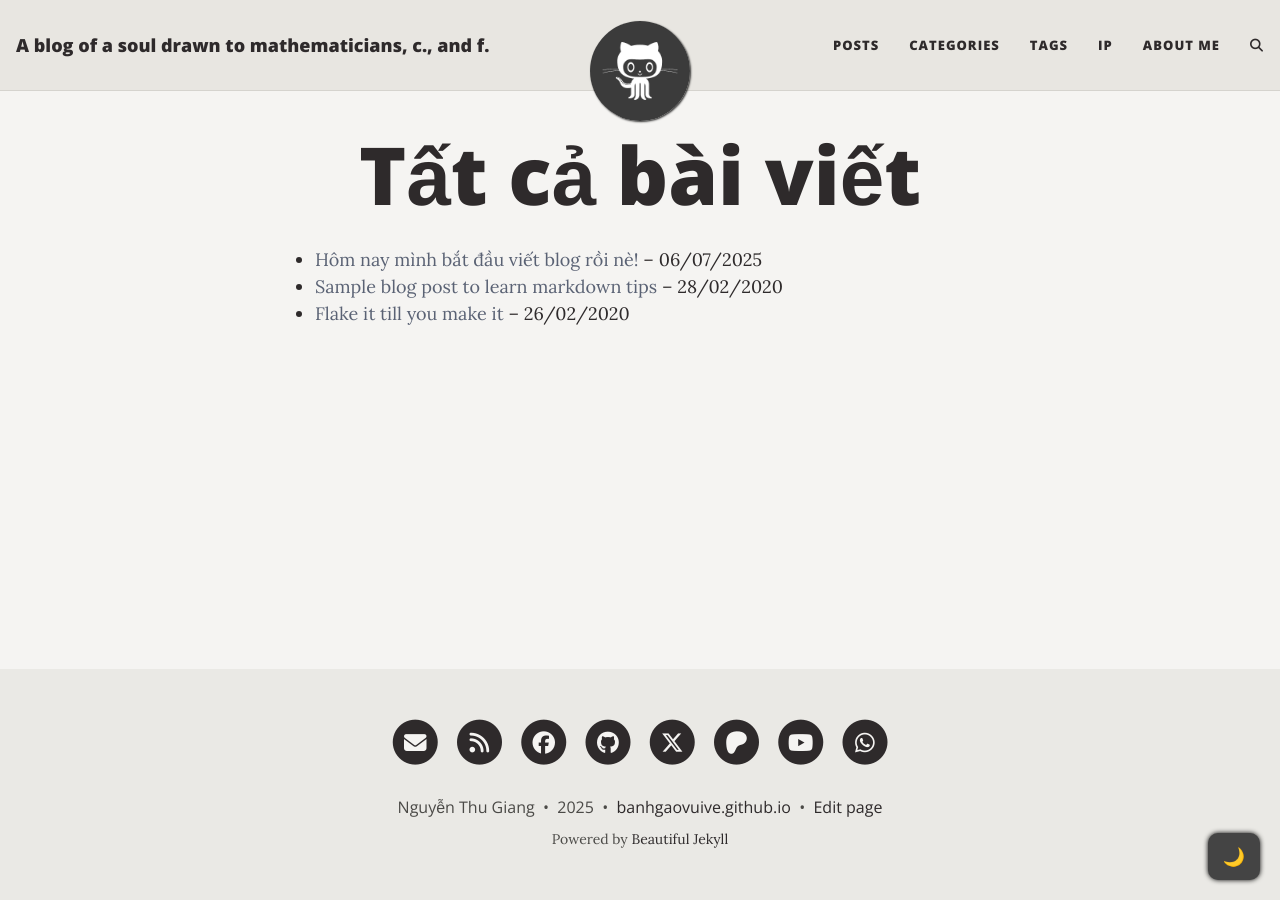
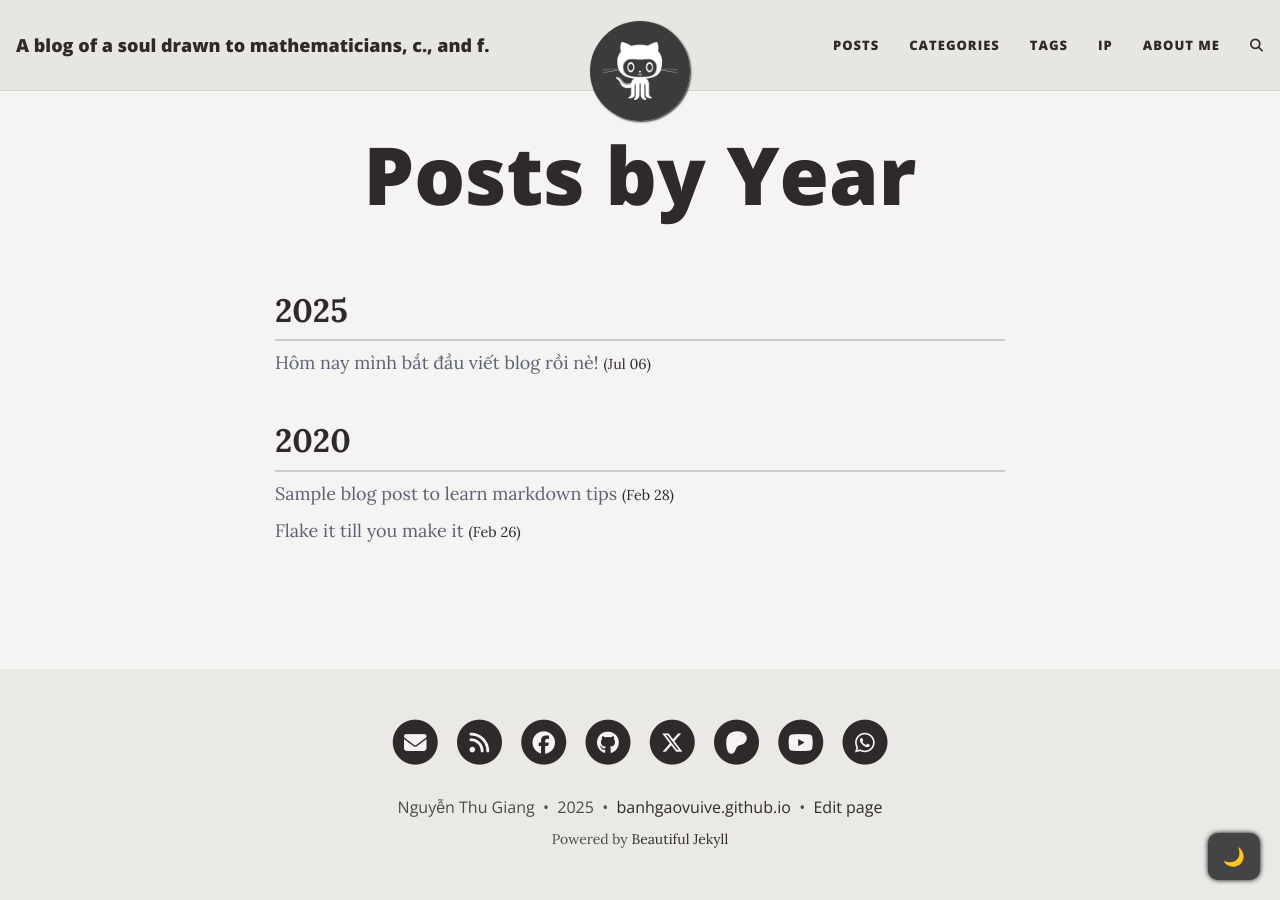
Before and after one commit to banhgaovuive/banhgaovuive.github.io, a Jekyll site: the page built from pages/posts.md, in a window 1280 px wide. Built offline with Jekyll 4.4.1, drawn with Linux system fonts in a browser that asks for light colours; comment, search, counter and statistics services are not loaded.

Commit message:
Update posts.md

```diff
--- a/pages/posts.md
+++ b/pages/posts.md
@@ -1,13 +1,43 @@
 ---
 layout: page
-title: Tất cả bài viết
+title: "Posts by Year"
 permalink: /posts/
 ---
 
-<ul>
-  {% for post in site.posts %}
-    <li>
-      <a href="{{ post.url }}">{{ post.title }}</a> – {{ post.date | date: "%d/%m/%Y" }}
-    </li>
+<style>
+.year-title {
+  margin-top: 2.5rem;
+  margin-bottom: 0.5rem;
+  font-size: 1.8em;
+  font-weight: bold;
+  border-bottom: 2px solid #ccc;
+  padding-bottom: 0.3rem;
+}
+
+.post-list ul {
+  list-style: none;
+  padding-left: 0;
+}
+
+.post-list li {
+  margin-bottom: 10px;
+}
+</style>
+
+<div class="post-list">
+  {% assign posts_by_year = site.posts | group_by_exp: "post", "post.date | date: '%Y'" %}
+  {% assign sorted_years = posts_by_year | sort: "name" | reverse %}
+  {% for year in sorted_years %}
+    <div class="year-title" id="{{ year.name }}">
+      {{ year.name }}
+    </div>
+    <ul>
+      {% for post in year.items %}
+        <li>
+          <a href="{{ post.url | relative_url }}">{{ post.title }}</a>
+          <small>({{ post.date | date: "%b %d" }})</small>
+        </li>
+      {% endfor %}
+    </ul>
   {% endfor %}
-</ul>
+</div>
```
